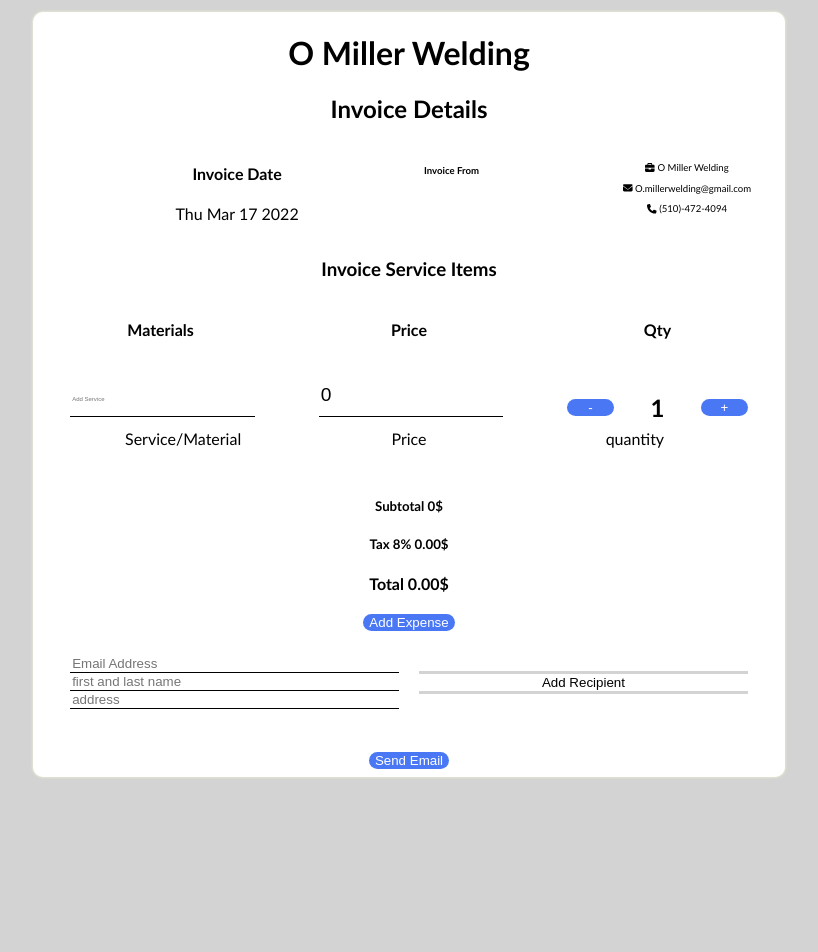
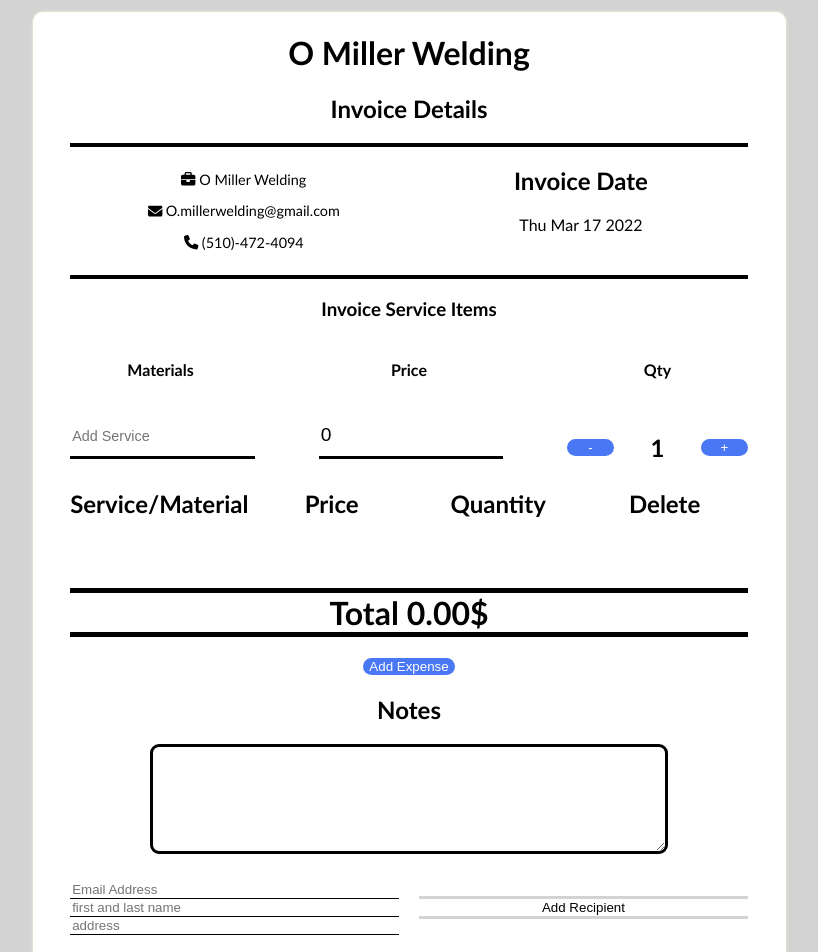
Before and after one commit to seandmiller/InvoiceFront, a React (Create React App) app: page / in a window 1280 px wide. Shown: the top 952 px of the page, without its empty margins (231-1049 px from the left). Before the commit the page ends 800 px from the top, so only its background shows below. Built offline with nearby package versions, Linux system fonts and the light colour scheme.

Commit message:
updating

```diff
--- a/src/pages/clientcreate.js
+++ b/src/pages/clientcreate.js
@@ -39,8 +39,8 @@ export default class App extends React.Component {
     const materials = this.state.serviceToPurchase.map((item, index) => {
       return (
         <div key={index} className="reciept-for-mats">
-          <div>{item.service.replace(/_/g, " ")}</div> <div>{item.price}$ </div>
-          <div>{item.qty}</div>{" "}
+          <h5>{item.service.replace(/_/g, " ")}</h5> <h5>{item.price}$ </h5>
+          <h5>{item.qty}</h5>{" "}
           <button
             style={{
               backgroundColor: "transparent",
@@ -84,10 +84,12 @@ export default class App extends React.Component {
     const recipientEmail = document.getElementById("Recipient");
     const recipientName = document.getElementById("Name");
     const recipientBilling = document.getElementById("Billing-Address");
+    const notesData = document.getElementById("notes");
     const reciObj = {
       name: recipientName.value.replace(/ /g, "_").toUpperCase(),
       email: recipientEmail.value,
       billing: recipientBilling.value.replace(/ /g, "_").toUpperCase(),
+      notes: notesData.value.replace(/ /g, "_"),
     };
 
     this.setState({
@@ -103,9 +105,7 @@ export default class App extends React.Component {
         recipientData: this.state.recipient,
         services: this.state.serviceToPurchase,
         total: {
-          tax: (totalExpense * 0.08).toFixed(2),
-          subTotal: totalExpense.toFixed(2),
-          totalExpense: (totalExpense * 0.08 + totalExpense).toFixed(2),
+          totalExpense: totalExpense.toFixed(2),
         },
         date: new Date().toDateString().replace(/ /g, "-"),
       },
@@ -145,12 +145,7 @@ export default class App extends React.Component {
         <h2>Invoice Details</h2>
         <div className="invoice-details">
           <div className="invoice-detail">
-            <div className="invoice-date">
-              <h4>Invoice Date </h4>
-              <p>{this.state.date.toDateString()}</p>
-            </div>
             <div className="from-info">
-              <h4>Invoice From</h4>
               <div className="from-data">
                 <p>
                   <FontAwesomeIcon icon="briefcase" /> O Miller Welding
@@ -162,6 +157,10 @@ export default class App extends React.Component {
                   <FontAwesomeIcon icon="phone" /> (510)-472-4094
                 </p>
               </div>
+            </div>
+            <div className="invoice-date">
+              <h2>Invoice Date </h2>
+              <p>{this.state.date.toDateString()}</p>
             </div>
           </div>
 
@@ -208,30 +207,35 @@ export default class App extends React.Component {
               </div>
             </div>
             <div className="service-wrapper">
-              <div>Service/Material</div> <div>Price</div> <div>quantity</div>
+              <h2>Service/Material</h2> <h2>Price</h2> <h2>Quantity</h2>
+              <h2>Delete</h2>
             </div>
             <div className="expense-wrapper">
-              {this.renderMaterials()} <h5> Subtotal {totalExpense}$ </h5>
-              <h5>Tax 8% {(totalExpense * 0.08).toFixed(2)}$ </h5>
-              <h4>Total {(totalExpense * 0.08 + totalExpense).toFixed(2)}$ </h4>
+              {this.renderMaterials()}
+
+              <h1 className="total">Total {totalExpense.toFixed(2)}$ </h1>
             </div>
 
             <div className="add-expense-btn">
               <button onClick={this.addMatItems}>Add Expense</button>
             </div>
           </div>
+          <div className="textarea-wrapper">
+            <h2>Notes</h2>
+            <textarea id="notes" styles="width: 75%; height: 25%;" />
+          </div>
         </div>
 
         {this.state.recipient ? (
           <div className="recipient-wrapper">
             <div>
-              <p>
+              <h5>
                 Recipient: {this.state.recipient["name"].replace(/_/g, " ")}{" "}
-              </p>
-              <p>
+              </h5>
+              <h5>
                 Address: {this.state.recipient["billing"].replace(/_/g, " ")}
-              </p>
-              <p> Email: {this.state.recipient["email"]} </p>
+              </h5>
+              <h5> Email: {this.state.recipient["email"]} </h5>
             </div>
             <button
               className="mistake-btn"
--- a/src/pages/clientpay.js
+++ b/src/pages/clientpay.js
@@ -20,8 +20,8 @@ const Clientpayment = () => {
     const materials = obj.pageData.services.map((item, index) => {
       return (
         <div key={index} className="reciept-for-mats-pay">
-          <div>{item.service}</div> <div>{item.price}$ </div>
-          <div>{item.qty}</div>
+          <h2>{item.service}</h2> <h2>{item.price}$ </h2>
+          <h2>{item.qty}</h2>
         </div>
       );
     });
@@ -38,19 +38,19 @@ const Clientpayment = () => {
           <div className="invoice-details">
             <div className="invoice-detail">
               <div className="invoice-date">
-                <h4>Invoice Date </h4>
+                <h2>Invoice Date </h2>
                 <p>{obj.pageData.date}</p>
               </div>
               <div className="from-info-pay">
-                <h4>Invoice From</h4>
+                <h2>Invoice From</h2>
                 <div className="from-data-pay">
                   <FontAwesomeIcon icon="briefcase" />
-                  <p>O Miller Wielding</p>
+                  <h2>O Miller Wielding</h2>
                   <FontAwesomeIcon icon="envelope" />
-                  <p>O.millerwelding@gmail.com</p>
+                  <h2>O.millerwelding@gmail.com</h2>
                   <FontAwesomeIcon icon="phone" />
 
-                  <p>(510)-472-4094</p>
+                  <h2>(510)-472-4094</h2>
                 </div>
               </div>
             </div>
@@ -59,20 +59,19 @@ const Clientpayment = () => {
               <h3>Invoice Service Items</h3>
 
               <div className="client-pay-service-wrapper">
-                <div>Service/Material</div> <div>Price</div> <div>Quantity</div>
+                <h1>Service/Material</h1> <h1>Price</h1> <h1>Quantity</h1>
               </div>
               <div className="expense-wrapper">
-                {renderMaterials()}{" "}
-                <h5>Subtotal {obj.pageData.total.subTotal}$ </h5>
-                <h5>Tax Rate 8% {obj.pageData.total.tax}$</h5>
-                <h4>Total {obj.pageData.total.totalExpense}$</h4>
+                {renderMaterials()}
+                <h1>Total {obj.pageData.total.totalExpense}$</h1>
               </div>
             </div>
+            <div>{obj.pageData.notes}</div>
           </div>
         </div>
       </div>
       <div className="invoice-to">
-        <h6>Invoice to </h6>
+        <h2>Invoice to </h2>
         <div className="invoice-to-info">
           {obj.pageData.recipientData.name}
           <FontAwesomeIcon icon="person" />
--- a/src/styles/App.css
+++ b/src/styles/App.css
@@ -25,5 +25,5 @@
   margin-top: 0.5%;
   border-radius: 10px;
   text-align: center;
-  width: 90%;
+  width: 100%;
 }
--- a/src/styles/clientcreate.css
+++ b/src/styles/clientcreate.css
@@ -8,13 +8,13 @@
   height: 60%;
   outline: none;
   border: 0px;
-  border-bottom: solid 1px black;
+  border-bottom: solid 3px black;
   font-size: larger;
   width: 100%;
   border-radius: 0px;
 }
 .material-cost input::-webkit-input-placeholder {
-  font-size: 15%;
+  font-size: 75%;
 }
 .add-expense-btn {
   display: flex;
@@ -26,6 +26,8 @@
   display: grid;
   grid-template-columns: 1fr 1fr;
   grid-gap: 10px;
+  border-bottom: 4px solid black;
+  border-top: 4px solid black;
 }
 
 .reciept-for-mats {
@@ -34,6 +36,7 @@
   margin-top: 15px;
   font-weight: 400;
   text-align: center;
+  font-size: 150%;
 }
 
 .recipient-wrapper {
@@ -42,6 +45,8 @@
   grid-gap: 20px;
   margin-top: 24px;
   align-items: center;
+  font-size: 150%;
+  white-space: nowrap;
 }
 .mistake-btn button {
   height: 50%;
@@ -70,20 +75,20 @@
 
 .service-wrapper {
   display: grid;
-  grid-template-columns: 1fr 1fr 1fr;
+  grid-template-columns: 1fr 1fr 1fr 1fr;
   text-align: center;
   animation: fade 3.5s ease-in-out forwards;
 }
 
 .from-info {
   display: flex;
-  justify-content: space-between;
+  justify-content: space-around;
   width: 98%;
   animation: fade 2s ease-in-out forwards;
   border-radius: 20px;
   white-space: nowrap;
   padding: 10px;
-  font-size: 60%;
+  font-size: 90%;
   height: 85%;
 }
 .invoice-date {
@@ -111,3 +116,24 @@
   white-space: nowrap;
   overflow: hidden;
 }
+
+.total {
+  border-bottom: 5px solid black;
+  border-top: 5px solid black;
+}
+
+.textarea-wrapper textarea {
+  width: 75%;
+  height: 100px;
+  outline: none;
+  border: 3px solid black;
+  border-radius: 9px;
+  transition: 0.5s ease-in-out;
+}
+
+.textarea-wrapper textarea:focus {
+  box-shadow: 0.5px 0.5px 0.5px 1px rgba(62, 111, 245, 0.938);
+}
+.textarea-wrapper {
+  height: 100%;
+}
```
